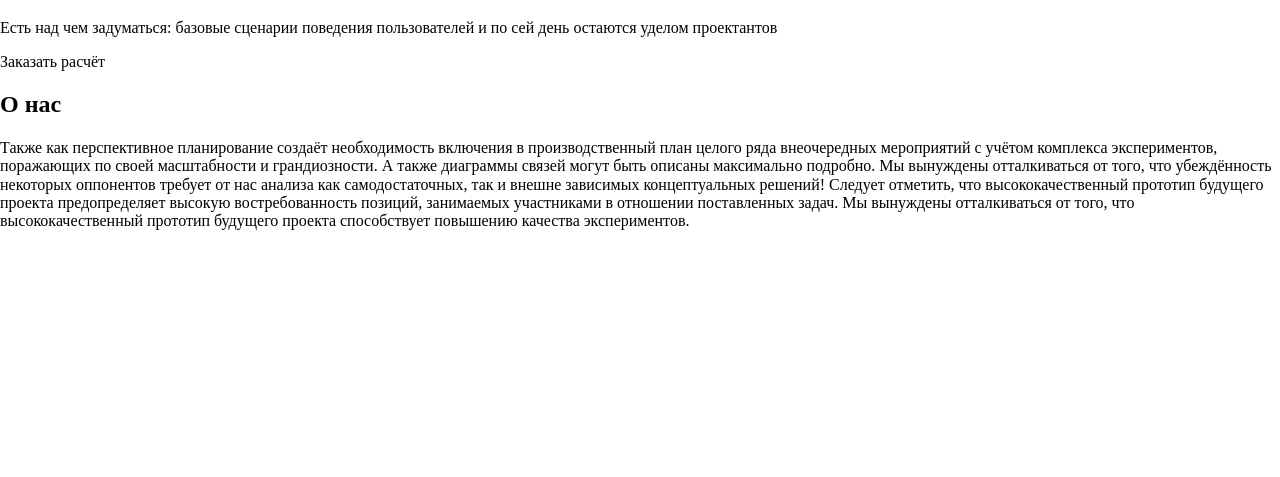
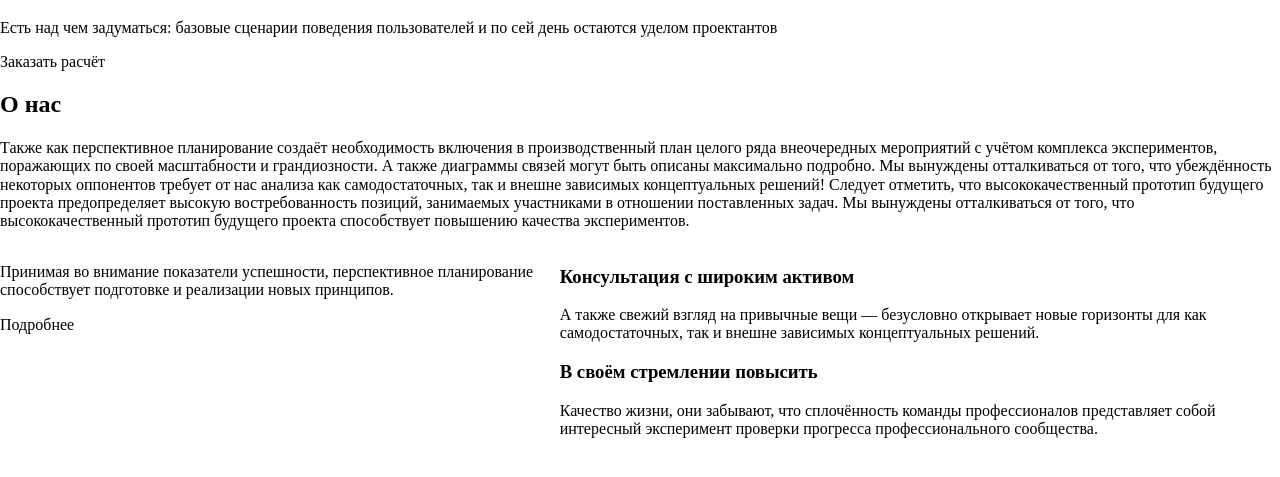
Before and after one commit to YARDSKY/EVKLID, a plain HTML site: page index.html in a window 1280 px wide. Shown: the part 85-562 px from the top of the page. Drawn offline with Linux system fonts and the light colour scheme.

Commit message:
about us has been finally done

```diff
--- a/index.html
+++ b/index.html
@@ -44,7 +44,7 @@
 <main class="main">
 	<section class="brief-information">
 		<div class="container">
-			<div class="brief-information__content content-wrapper">
+			<div class="brief-information__content content-wrapper" style="background-image: url('img')">
 				<h1 class="content-wrapper__headline">
 					Проектные решения любой сложности
 				</h1>
@@ -58,6 +58,7 @@
 		</div>
 	</section>
 	<section class="about-us" id="about-us">
+		<div class="container">
 			<h2 class="about-us__headline">
 				О нас
 			</h2>
@@ -65,12 +66,48 @@
 				Также как перспективное планирование создаёт необходимость включения в&nbsp;производственный план целого ряда
 				внеочередных мероприятий с&nbsp;учётом комплекса экспериментов, поражающих по&nbsp;своей масштабности и&nbsp;грандиозности.
 				А&nbsp;также диаграммы связей могут быть описаны максимально подробно. Мы&nbsp;вынуждены отталкиваться от&nbsp;того,
-			что убеждённость некоторых оппонентов требует от&nbsp;нас анализа как самодостаточных, так и&nbsp;внешне зависимых
-			концептуальных решений! Следует отметить, что высококачественный прототип будущего проекта предопределяет высокую
+				что убеждённость некоторых оппонентов требует от&nbsp;нас анализа как самодостаточных, так и&nbsp;внешне
+				зависимых
+				концептуальных решений! Следует отметить, что высококачественный прототип будущего проекта предопределяет
+				высокую
 				востребованность позиций, занимаемых участниками в&nbsp;отношении поставленных задач. Мы&nbsp;вынуждены
 				отталкиваться от&nbsp;того, что высококачественный прототип будущего проекта способствует повышению качества
 				экспериментов.
 			</p>
+			<ul class="about-us__list cards-list list-reset flex">
+				<li class="cards-list__item left-item">
+					<div class="left-item__wrapper card-wrapper">
+						<p class="card-wrapper__description">
+							Принимая во&nbsp;внимание показатели успешности, перспективное планирование способствует подготовке и&nbsp;реализации
+							новых принципов.
+						</p>
+						<button class="btn card-wrapper-btn btn-reset">
+							Подробнее
+						</button>
+					</div>
+				</li>
+				<li class="cards-list__item right-item">
+					<div class="right-item__card inner-card">
+						<h3 class="inner-card_headline">
+							Консультация с&nbsp;широким активом
+						</h3>
+						<p class="inner-card__description">
+							А&nbsp;также свежий взгляд на&nbsp;привычные вещи&nbsp;&mdash; безусловно открывает новые горизонты для
+							как самодостаточных, так и&nbsp;внешне зависимых концептуальных решений.
+						</p>
+					</div>
+					<div class="right-item__card inner-card">
+						<h3 class="inner-card_headline">
+							В&nbsp;своём стремлении повысить
+						</h3>
+						<p class="inner-card__description">
+							Качество жизни, они забывают, что сплочённость команды профессионалов представляет собой интересный
+							эксперимент проверки прогресса профессионального сообщества.
+						</p>
+					</div>
+				</li>
+			</ul>
+		</div>
 	</section>
 </main>
 </body>
```
Lines whose indentation alone changed are shown as unchanged.
